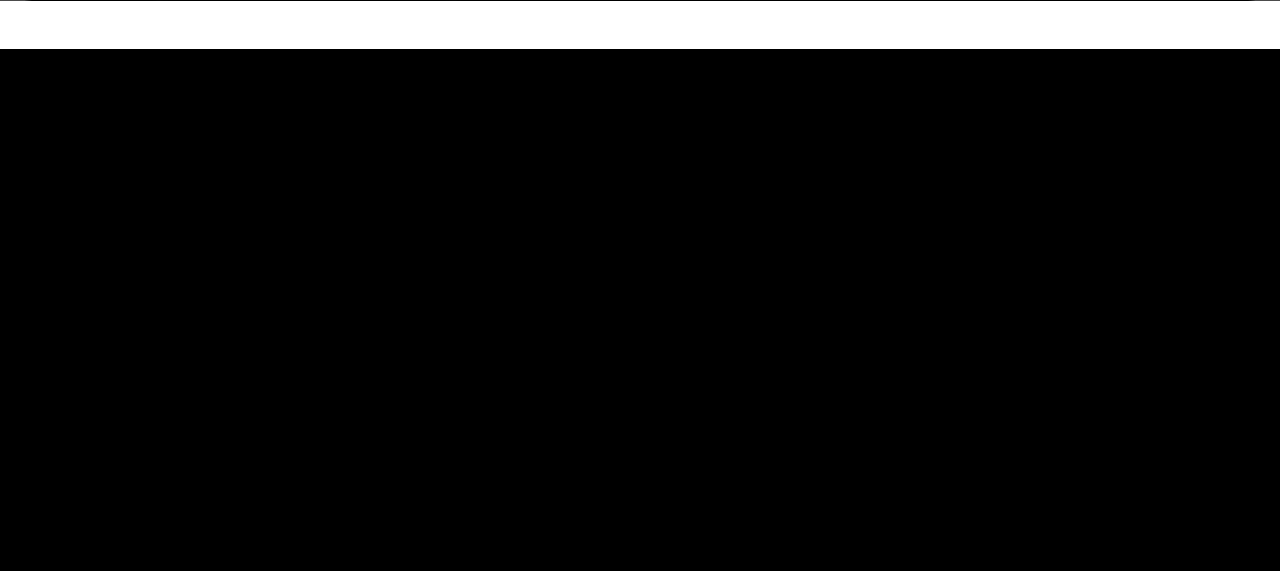
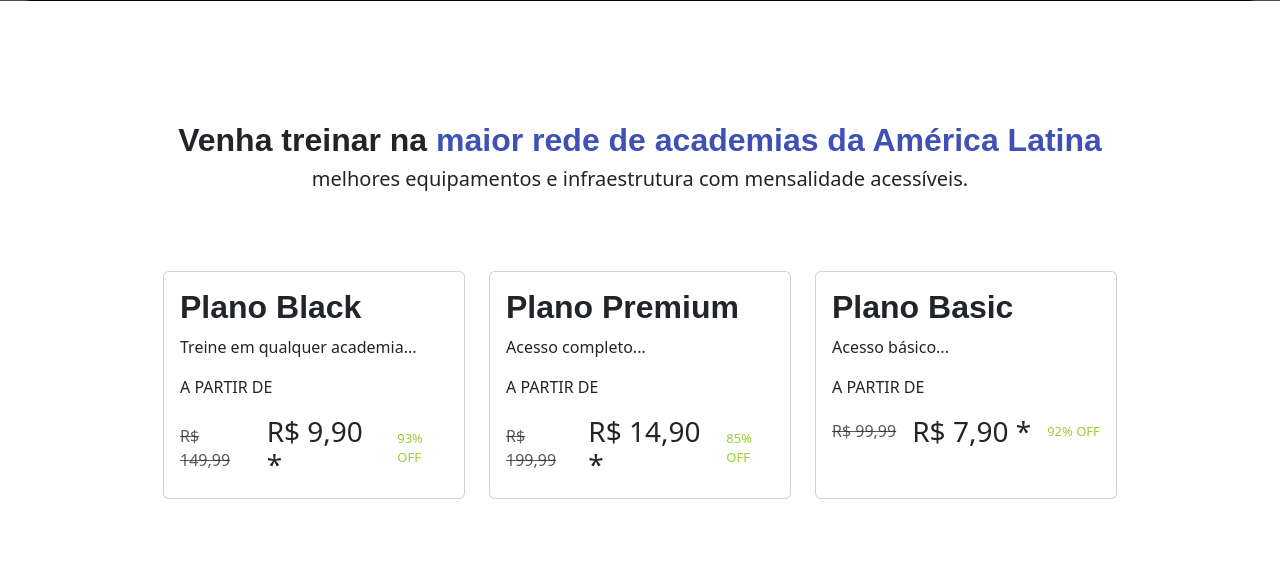
Before and after one commit to GabrielT27/TechFit, a PHP site: page / in a window 1280 px wide. Shown: the part 1611-2182 px from the top of the page. Before the commit the page ends 1660 px from the top, so only its background shows below. Run offline with PHP 8.4, Linux system fonts and the light colour scheme.

Commit message:
Cards adicionados.

```diff
--- a/index.html
+++ b/index.html
@@ -135,6 +135,71 @@
 </div>
   </div>
 
+<br>
+<br>
+<br>
+<br>
+<br>
+
+
+<h2 class="h2" style="text-align: center;">
+  Venha treinar na <span style="color: #3F51B5;">maior rede de academias da América Latina</span>
+</h2>
+
+<h5 class="asd" style="text-align: center;"> melhores equipamentos e infraestrutura com mensalidade acessíveis.</h5>
+
+  <br>
+  <br>
+  <br>
+
+
+
+<div class="row justify-content-center">
+  <div class="col-md-4 col-lg-3 mb-4">
+    <div class="card h-100">
+      <div class="card-body">
+        <h5 class="h2">Plano Black</h5>
+        <p class="card-text">Treine em qualquer academia...</p>
+        <p>A PARTIR DE</p>
+        <div class="d-flex align-items-center gap-3">
+          <del class="text-muted">R$ 149,99</del>
+          <h3 class="mb-0">R$ 9,90 *</h3>
+          <span style="color: yellowgreen; font-size: 13px;">93% OFF</span>
+        </div>
+      </div>
+    </div>
+  </div>
+
+  <div class="col-md-4 col-lg-3 mb-4">
+    <div class="card h-100">
+      <div class="card-body">
+        <h5 class="h2">Plano Premium</h5>
+        <p class="card-text">Acesso completo...</p>
+        <p>A PARTIR DE</p>
+        <div class="d-flex align-items-center gap-3">
+          <del class="text-muted">R$ 199,99</del>
+          <h3 class="mb-0">R$ 14,90 *</h3>
+          <span style="color: yellowgreen; font-size: 13px;">85% OFF</span>
+        </div>
+      </div>
+    </div>
+  </div>
+
+  <div class="col-md-4 col-lg-3 mb-4">
+    <div class="card h-100">
+      <div class="card-body">
+        <h5 class="h2">Plano Basic</h5>
+        <p class="card-text">Acesso básico...</p>
+        <p>A PARTIR DE</p>
+        <div class="d-flex align-items-center gap-3">
+          <del class="text-muted">R$ 99,99</del>
+          <h3 class="mb-0">R$ 7,90 *</h3>
+          <span style="color: yellowgreen; font-size: 13px;">92% OFF</span>
+        </div>
+      </div>
+    </div>
+  </div>
+</div>
 
 
 
--- a/style.css
+++ b/style.css
@@ -9,3 +9,11 @@
 .navbar-brand {
   font-size: 1.25rem;
 }
+
+.h2 {
+    font-family: 'Poppins', sans-serif;
+    font-weight: 700;
+
+
+
+}
```
